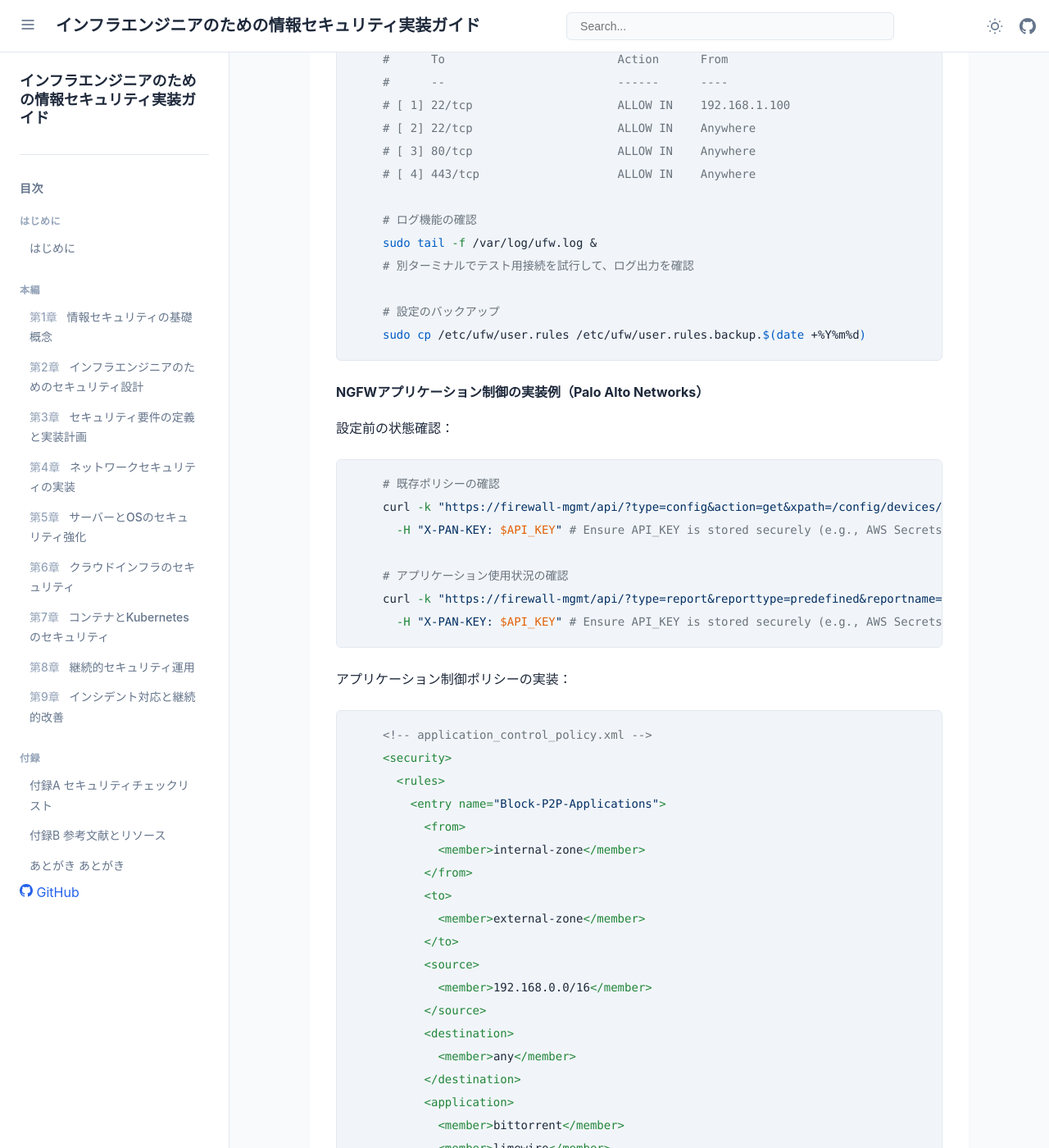
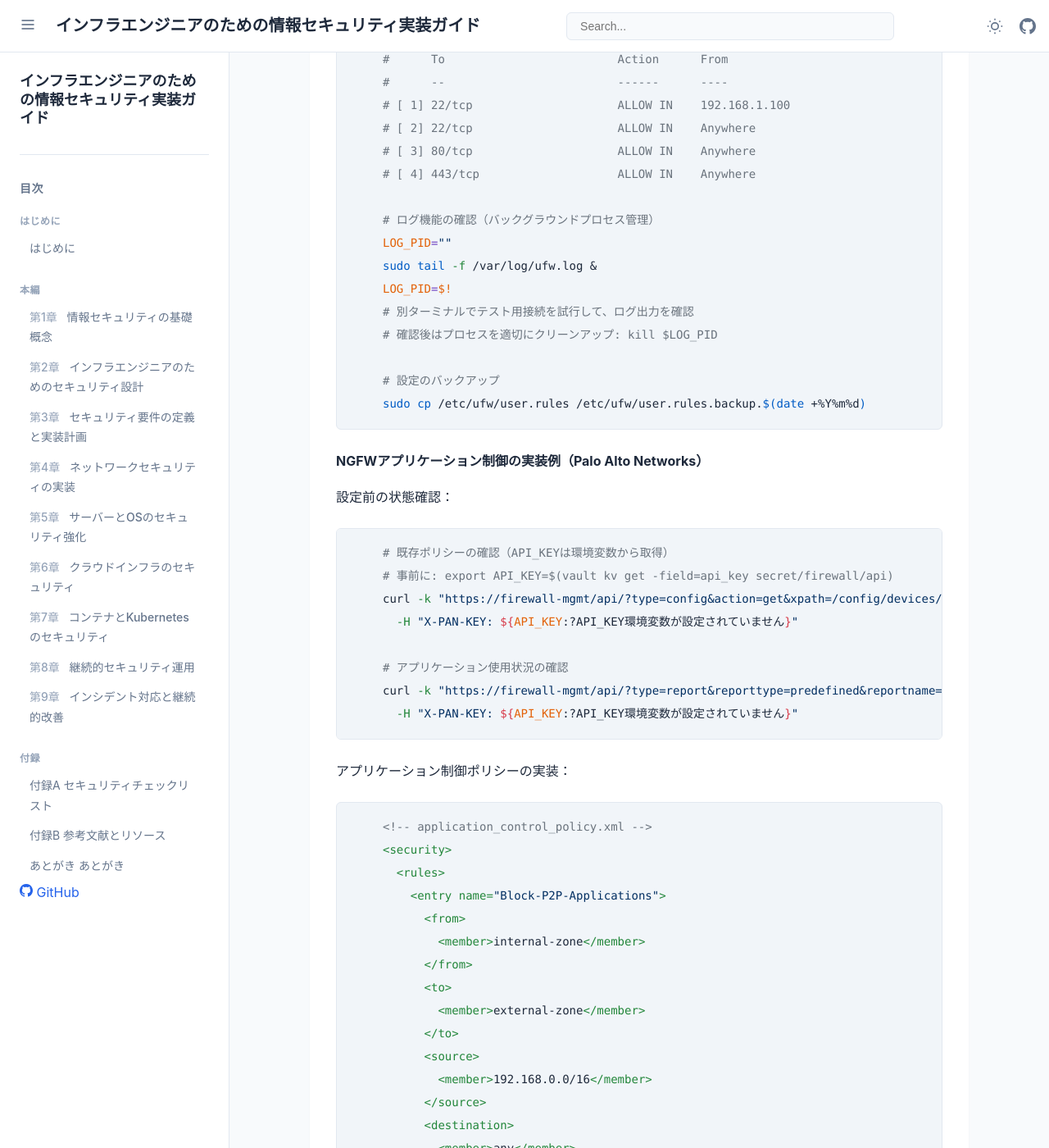
Before and after one commit to itdojp/it-infra-security-guide-book, a Jekyll site: the page built from docs/src/chapter-chapter04/index.md, in a window 1280 px wide and 1400 px high, scrolled down 3584 px. Shown: the whole window at 82% size. Built offline with Jekyll 4.4.1, drawn with Linux system fonts in a browser that asks for light colours; some of the changed text lies outside the part shown.

Commit message:
fix: セキュリティとプロセス管理のベストプラクティス適用
- ハードコードされたIPアドレスを環境変数化（192.168.1.100 → ${ADMIN_IP}）
- API_KEY管理を安全な環境変数参照に変更（Vault連携例を追加）
- バックグラウンドプロセスの適切なクリーンアップ処理を追加
- セキュリティ関連コードレビュー指摘事項を全て対応

🤖 Generated with [Claude Code](https://claude.ai/code)

Co-Authored-By: Claude <noreply@anthropic.com>

````diff
--- a/docs/src/chapter-chapter04/index.md
+++ b/docs/src/chapter-chapter04/index.md
@@ -84,8 +84,8 @@ sudo ufw allow 22/tcp comment 'SSH'
 sudo ufw allow 80/tcp comment 'HTTP'
 sudo ufw allow 443/tcp comment 'HTTPS'
 
-# 特定IPからの管理アクセス許可
-ADMIN_IP="192.168.1.100"
+# 特定IPからの管理アクセス許可（環境変数で管理）
+ADMIN_IP="${ADMIN_IP:-192.168.1.0/24}"  # デフォルト値は例示、実際は環境に応じて設定
 sudo ufw allow from $ADMIN_IP to any port 22 comment 'Admin SSH'
 
 # ログ設定
@@ -110,9 +110,12 @@ sudo ufw status numbered
 # [ 3] 80/tcp                     ALLOW IN    Anywhere
 # [ 4] 443/tcp                    ALLOW IN    Anywhere
 
-# ログ機能の確認
+# ログ機能の確認（バックグラウンドプロセス管理）
+LOG_PID=""
 sudo tail -f /var/log/ufw.log &
+LOG_PID=$!
 # 別ターミナルでテスト用接続を試行して、ログ出力を確認
+# 確認後はプロセスを適切にクリーンアップ: kill $LOG_PID
 
 # 設定のバックアップ
 sudo cp /etc/ufw/user.rules /etc/ufw/user.rules.backup.$(date +%Y%m%d)
@@ -122,13 +125,14 @@ sudo cp /etc/ufw/user.rules /etc/ufw/user.rules.backup.$(date +%Y%m%d)
 
 設定前の状態確認：
 ```bash
-# 既存ポリシーの確認
+# 既存ポリシーの確認（API_KEYは環境変数から取得）
+# 事前に: export API_KEY=$(vault kv get -field=api_key secret/firewall/api)
 curl -k "https://firewall-mgmt/api/?type=config&action=get&xpath=/config/devices/entry/vsys/entry/rulebase/security" \
-  -H "X-PAN-KEY: $API_KEY" # Ensure API_KEY is stored securely (e.g., AWS Secrets Manager, HashiCorp Vault)
+  -H "X-PAN-KEY: ${API_KEY:?API_KEY環境変数が設定されていません}"
 
 # アプリケーション使用状況の確認
 curl -k "https://firewall-mgmt/api/?type=report&reporttype=predefined&reportname=top-applications" \
-  -H "X-PAN-KEY: $API_KEY" # Ensure API_KEY is stored securely (e.g., AWS Secrets Manager, HashiCorp Vault)
+  -H "X-PAN-KEY: ${API_KEY:?API_KEY環境変数が設定されていません}"
 ```
 
 アプリケーション制御ポリシーの実装：
@@ -186,16 +190,16 @@ curl -k "https://firewall-mgmt/api/?type=report&reporttype=predefined&reportname
 ```bash
 # 設定のインポート
 curl -k "https://firewall-mgmt/api/?type=import&category=configuration" \
-  -H "X-PAN-KEY: $API_KEY" \
+  -H "X-PAN-KEY: ${API_KEY:?API_KEY環境変数が設定されていません}" \
   -F "file=@application_control_policy.xml"
 
 # 設定のコミット
 curl -k "https://firewall-mgmt/api/?type=commit&cmd=<commit></commit>" \
-  -H "X-PAN-KEY: $API_KEY"
+  -H "X-PAN-KEY: ${API_KEY:?API_KEY環境変数が設定されていません}"
 
 # ポリシー適用結果の確認
 curl -k "https://firewall-mgmt/api/?type=report&reporttype=predefined&reportname=blocked-applications" \
-  -H "X-PAN-KEY: $API_KEY"
+  -H "X-PAN-KEY: ${API_KEY:?API_KEY環境変数が設定されていません}"
 ```
 
 **ファイアウォール設定検証スクリプト**
````
Also changed, not shown: docs/src/chapter-chapter05/index.md (+1 -1 lines).
